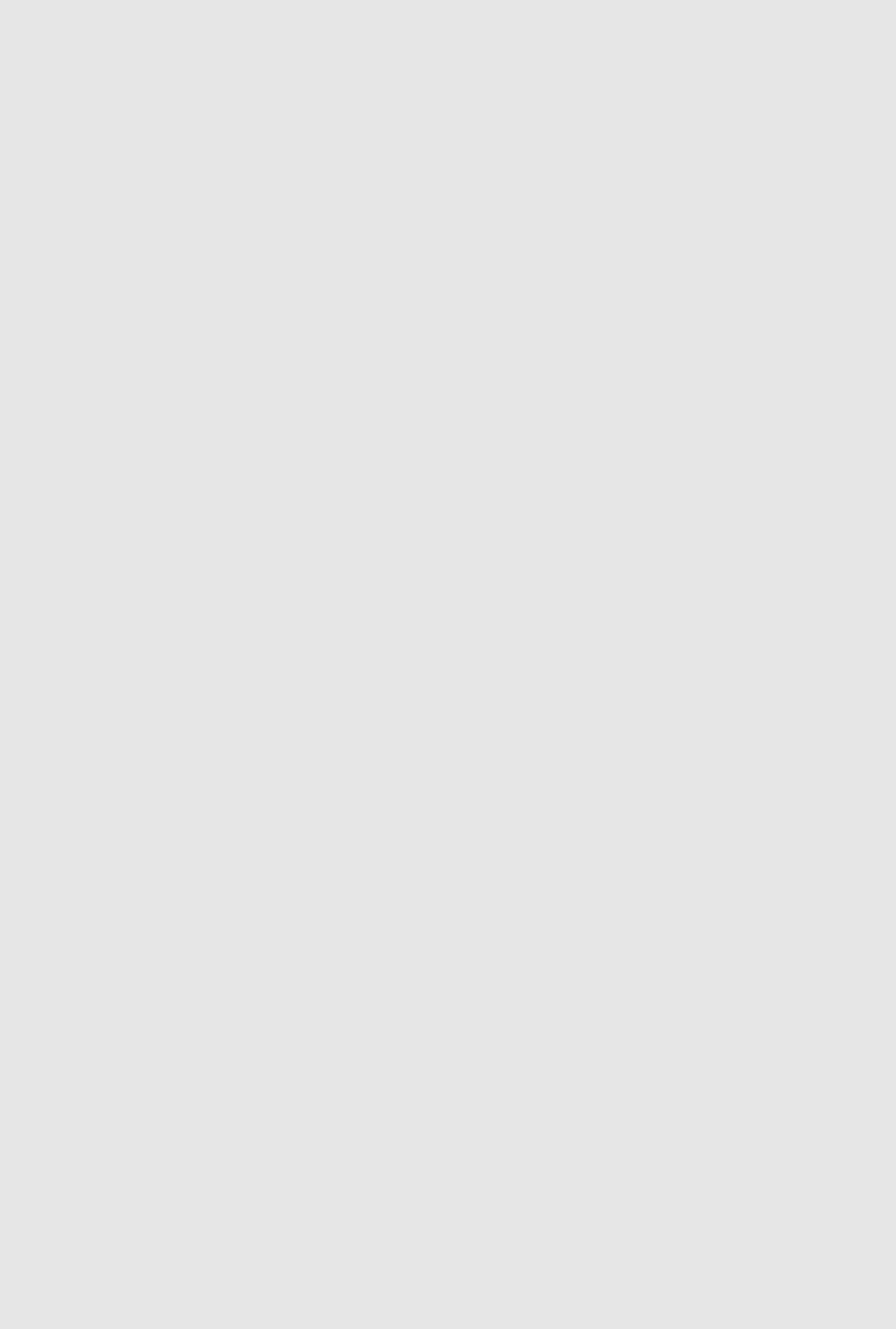
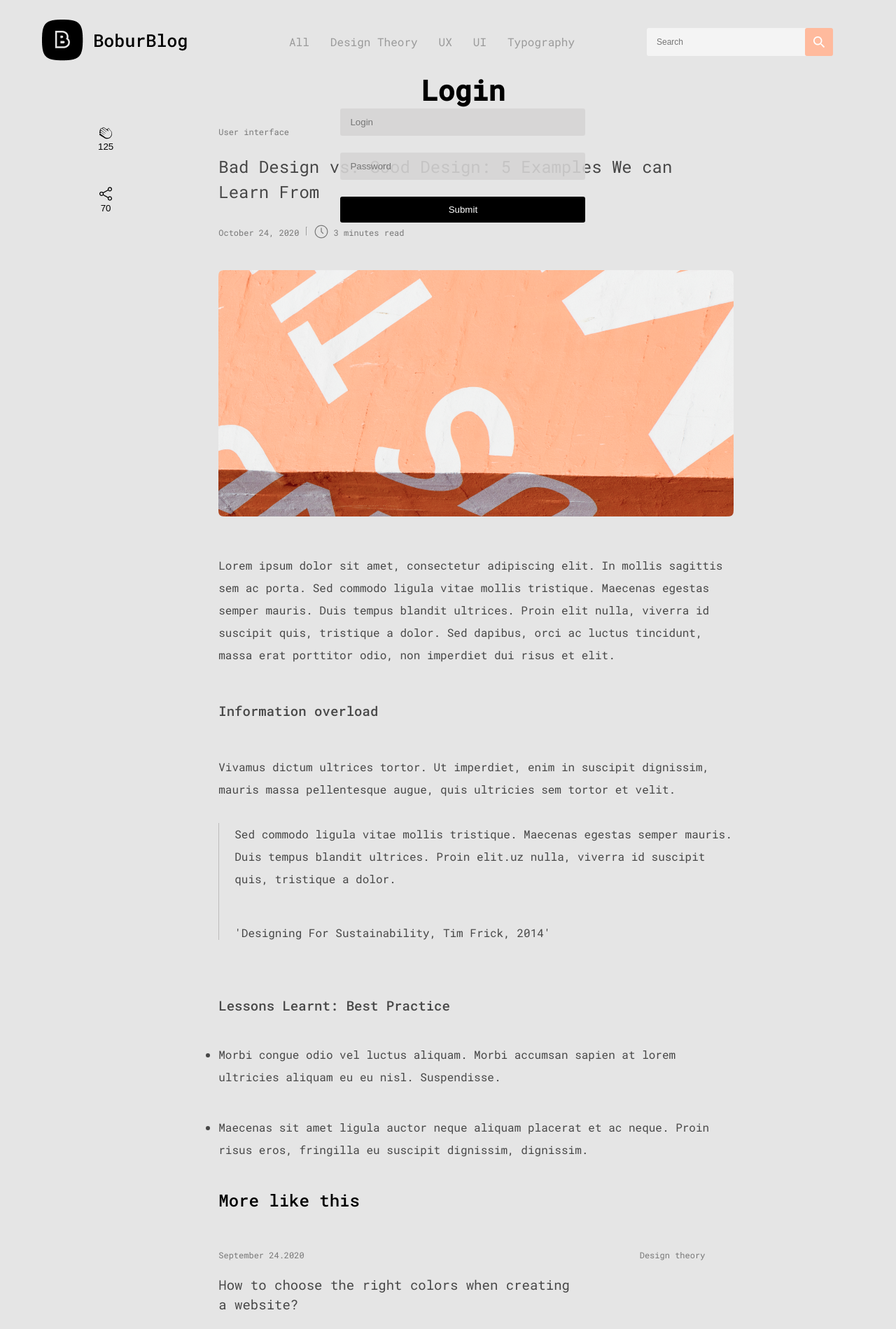
Before and after one commit to vanperstar/5-oy-imtihon, a React (Create React App) app: page /infarmation in a window 1280 px wide. Before the commit this address had no page. Shown: the part 61-1960 px from the top of the page at 70% size. Before the commit the page ends 800 px from the top, so only its background shows below. Built offline with nearby package versions, Linux system fonts and the light colour scheme.

Commit message:
react-exam

```diff
--- a/src/components/app/App.js
+++ b/src/components/app/App.js
@@ -13,14 +13,12 @@ function App() {
   return (
     <>
 
-      {/* {
+      {
         token ? <RecentPosts /> : <Login />
-      } */}
+      }
 
     <Routes>
-      <Route path='/' element={<Infarmation />} />
-      {/* <Route path='/' element={<RecentPosts />} /> */}
-      {/* <Route path='/' element={<Login />} /> */}
+      <Route path='/infarmation' element={<Infarmation />} />
     </Routes>
     </>
   );
--- a/src/components/footer/footer.scss
+++ b/src/components/footer/footer.scss
@@ -17,6 +17,7 @@ footer{
 .footer-fight{
     margin-right: auto;
     >h2{
+        font-family: 'Segoe UI';
         font-style: normal;
         font-weight: 700;
         font-size: 18px;
--- a/src/components/header/header.jsx
+++ b/src/components/header/header.jsx
@@ -12,19 +12,19 @@ const Header = () => {
                 </a>
                 <ul className="header-items">
                     <li>
-                        <Link className='header-item' to='/'>All</Link>
+                        <Link className='header-item' to='/all'>All</Link>
                     </li>
                     <li>
-                        <Link className='header-item' to='/'>Design Theory</Link>
+                        <Link className='header-item' to='/designthory'>Design Theory</Link>
                     </li>
                     <li>
-                        <Link className='header-item' to='/'>UX</Link>
+                        <Link className='header-item' to='/ux'>UX</Link>
                     </li>
                     <li>
-                        <Link className='header-item' to='/'>UI</Link>
+                        <Link className='header-item' to='/ui'>UI</Link>
                     </li>
                     <li>
-                        <Link className='header-item' to='/'>Typography</Link>
+                        <Link className='header-item' to='/typography'>Typography</Link>
                     </li>
                 </ul>
                 <input type="search" name="search" placeholder='Search' />
--- a/src/modules/infarmation/infarmation-admin/infarmation-admin.jsx
+++ b/src/modules/infarmation/infarmation-admin/infarmation-admin.jsx
@@ -33,6 +33,38 @@ const InfarmationAdmin = () => {
                         <h4>Information overload</h4>
                         <span>Vivamus dictum ultrices tortor. Ut imperdiet, enim in suscipit dignissim, mauris massa pellentesque augue, quis ultricies sem tortor et velit.</span>
                     </div>
+                    <div className='infarmation-admin-semper'>
+                        <p>
+                            Sed commodo ligula vitae mollis tristique. Maecenas egestas semper mauris. Duis tempus blandit ultrices. Proin elit.uz nulla, viverra id suscipit quis, tristique a dolor.
+                        </p>
+                        <span>'Designing For Sustainability, Tim Frick, 2014'</span>
+                    </div>
+                    <h3>Lessons Learnt: Best Practice</h3>
+                    <ul className='infarmation-admin-lesson'>
+                        <li>Morbi congue odio vel luctus aliquam. Morbi accumsan sapien at lorem ultricies aliquam eu eu nisl. Suspendisse.</li>
+                        <li>Maecenas sit amet ligula auctor neque aliquam placerat et ac neque. Proin risus eros, fringilla eu suscipit dignissim, dignissim.</li>
+                    </ul>
+                    <h2>More like this</h2>
+                    <ul className='posts-items'>
+                        <li className='posts-item'>
+                            <span>September 24.2020</span>
+                            <b>Design theory</b>
+                            <p>How to choose the right colors when creating a website?</p>
+                            <div> <img src={hour} alt="" /> 3 minutes read</div>
+                        </li>
+                        <li className='posts-item'>
+                            <span>September 24.2020</span>
+                            <b>User Interface</b>
+                            <p>Bad Design vs. Good Design: 5 Examples We can Learn From</p>
+                            <div> <img src={hour} alt="" /> 3 minutes read</div>
+                        </li>
+                        <li className='posts-item'>
+                            <span>September 24.2020</span>
+                            <b>Design theory</b>
+                            <p>Bad Design vs. Good Design: 5 Examples We can Learn From</p>
+                            <div> <img src={hour} alt="" /> 3 minutes read</div>
+                        </li>
+                </ul>
                 </div>
             </div>
         </div>
--- a/src/modules/infarmation/infarmation-admin/infarmation-admin.scss
+++ b/src/modules/infarmation/infarmation-admin/infarmation-admin.scss
@@ -3,8 +3,7 @@
 
 
 .infarmation-admin{
-
-
+  margin-bottom: 96px;
 }
 
 .infarmation-admin-item{
@@ -21,11 +20,30 @@
         border: none;
         outline: none;
         background: none;
+        cursor: pointer;
     }
 }
 
 .infarmation-admin-post{
     margin-left: 150px;
+    width: 737px;
+
+    >h3{
+        font-weight: 500;
+        font-size: 19px;
+        line-height: 28px;
+        color: #474747;
+
+        margin-top: 80px;
+        margin-bottom: 40px;
+    }
+
+    >h2{
+        font-weight: 500;
+        font-size: 24px;
+        line-height: 32px;
+        color: #000000;
+    }
 }
 
 .infarmation-admin-post-item{
@@ -101,3 +119,35 @@
         color: #474747;
     }
 }
+
+.infarmation-admin-semper{
+    margin-top: 32px;
+    border-left: 1px solid #bdbcbc;
+    padding-left: 22px;
+
+    >p{
+        font-weight: 400;
+        font-size: 16px;
+        line-height: 32px;
+        color: #474747;
+
+        margin-bottom: 50px;
+    }
+
+    >span{
+        color: #474747;
+        font-style: 15px;
+    }
+}
+
+.infarmation-admin-lesson{
+
+    >li{
+        margin-bottom: 40px;
+
+        font-weight: 400;
+        font-size: 16px;
+        line-height: 32px;
+        color: #474747;
+    }
+}
--- a/src/modules/infarmation/infarmation.jsx
+++ b/src/modules/infarmation/infarmation.jsx
@@ -1,3 +1,4 @@
+import Footer from "../../components/footer/footer"
 import Header from "../../components/header/header"
 import InfarmationAdmin from "./infarmation-admin/infarmation-admin"
 
@@ -7,6 +8,7 @@ const Infarmation = () => {
         <>
         <Header />
         <InfarmationAdmin />
+        <Footer />
         </>
     )
 }
--- a/src/modules/login/login.jsx
+++ b/src/modules/login/login.jsx
@@ -17,8 +17,8 @@ const Login = () => {
 
 
         if(email.trim() && password.trim()) {
-            const res = await fetch(" https://n36-blog.herokuapp.com/login?login=Nurulloh&password=nur2004ub14", {
-                // const res = await fetch(" https://reqres.in/api/login", {
+            // const res = await fetch(" https://n36-blog.herokuapp.com/login", {
+            const res = await fetch(" https://reqres.in/api/login", {
                 method: 'POST',
                 headers: {
                     'Content-Type': 'application/json'
--- a/src/modules/recent-posts/admin-post/admin-post.jsx
+++ b/src/modules/recent-posts/admin-post/admin-post.jsx
@@ -1,3 +1,5 @@
+import { Link } from "react-router-dom";
+
 import fecebook from '../../../assets/img/fecebook.png'
 import github from '../../../assets/img/git-hub.png'
 import twitter from '../../../assets/img/twitter.png'
@@ -5,9 +7,13 @@ import injon from '../../../assets/img/injon.png'
 import explore from '../../../assets/img/explore.png'
 import hour from '../../../assets/img/hour.png'
 import './admin-post.scss'
+import Header from "../../../components/header/header";
+import Footer from "../../../components/footer/footer";
 
 const AdminPost = () => {
     return(
+        <>
+            <Header />
             <div className='admin-post container'>
                 <div className='admin-left'>
                     <h2>What I do!</h2>
@@ -21,47 +27,37 @@ const AdminPost = () => {
                 <div className='posts'>
                     <h2>Recent Posts</h2>
                     <ul className='posts-items'>
-                    <li className='posts-item'>
+                        <li>
+                            <Link className='posts-item' to='/infarmation'>
                                 <span>September 24.2020</span>
                                 <b>Design theory</b>
                                 <p>Bad Design vs. Good Design: 5 Examples We can Learn From</p>
                                 <div> <img src={hour} alt="" /> 3 minutes read</div>
+                            </Link>
                         </li>
-                    <li className='posts-item'>
+                        <li>
+                            <Link className='posts-item' to='/infarmation'>
                                 <span>September 24.2020</span>
                                 <b>Design theory</b>
                                 <p>Bad Design vs. Good Design: 5 Examples We can Learn From</p>
                                 <div> <img src={hour} alt="" /> 3 minutes read</div>
+                            </Link>
                         </li>
-                    <li className='posts-item'>
+                        <li>
+                            <Link className='posts-item' to='/infarmation'>
                                 <span>September 24.2020</span>
                                 <b>Design theory</b>
                                 <p>Bad Design vs. Good Design: 5 Examples We can Learn From</p>
                                 <div> <img src={hour} alt="" /> 3 minutes read</div>
+                            </Link>
                         </li>
-                    <li className='posts-item'>
+                        <li>
+                            <Link className='posts-item' to='/infarmation'>
                                 <span>September 24.2020</span>
                                 <b>Design theory</b>
                                 <p>Bad Design vs. Good Design: 5 Examples We can Learn From</p>
                                 <div> <img src={hour} alt="" /> 3 minutes read</div>
-                    </li>
-                    <li className='posts-item'>
-                        <span>September 24.2020</span>
-                        <b>Design theory</b>
-                        <p>Bad Design vs. Good Design: 5 Examples We can Learn From</p>
-                        <div> <img src={hour} alt="" /> 3 minutes read</div>
-                    </li>
-                    <li className='posts-item'>
-                        <span>September 24.2020</span>
-                        <b>Design theory</b>
-                        <p>Bad Design vs. Good Design: 5 Examples We can Learn From</p>
-                        <div> <img src={hour} alt="" /> 3 minutes read</div>
-                    </li>
-                    <li className='posts-item'>
-                        <span>September 24.2020</span>
-                        <b>Design theory</b>
-                        <p>Bad Design vs. Good Design: 5 Examples We can Learn From</p>
-                        <div> <img src={hour} alt="" /> 3 minutes read</div>
+                            </Link>
                         </li>
                     </ul>
                     <ul className='pagination'>
@@ -83,6 +79,8 @@ const AdminPost = () => {
                     </ul>
                 </div>
             </div>
+            <Footer />
+        </>
     )
 }
 
--- a/src/modules/recent-posts/admin-post/admin-post.scss
+++ b/src/modules/recent-posts/admin-post/admin-post.scss
@@ -2,7 +2,7 @@
 
 .admin-post{
     display: flex;
-    margin-top: 100px;
+    margin-top: 90px;
 }
 
 .admin-left{
@@ -52,7 +52,6 @@
 }
 
 .posts > h2{
-    margin-bottom: 12px;
 
     font-style: normal;
     font-weight: 400;
@@ -62,12 +61,17 @@
 
 .posts-items{
     list-style: none;
+
+    >li{
+        margin-top: 50px;
+        border-bottom: 2px solid #DFDFDF;
+    }
 }
 
 .posts-item{
     list-style: none;
-    border-bottom: 2px solid #DFDFDF;
     margin-top: 46px;
+    text-decoration: none;
 }
 
 .posts-item > span{
@@ -79,7 +83,7 @@
 }
 
 .posts-item > b{
-    margin-left: 70%;
+    margin-left: 65%;
     font-style: normal;
     font-weight: 400;
     font-size: 12px;
```
Also changed, not shown: src/assets/scss/fonts.scss (+10 -10 lines), src/modules/recent-posts/recent-posts.jsx (+4 -5 lines), src/assets/fonts/SegoeUI-Bold.ttf (renamed from src/assets/fonts/Segoe UI Bold.ttf), src/assets/fonts/SegoeUI.ttf (renamed from src/assets/fonts/Segoe UI.ttf). Lines whose indentation alone changed are shown as unchanged.
